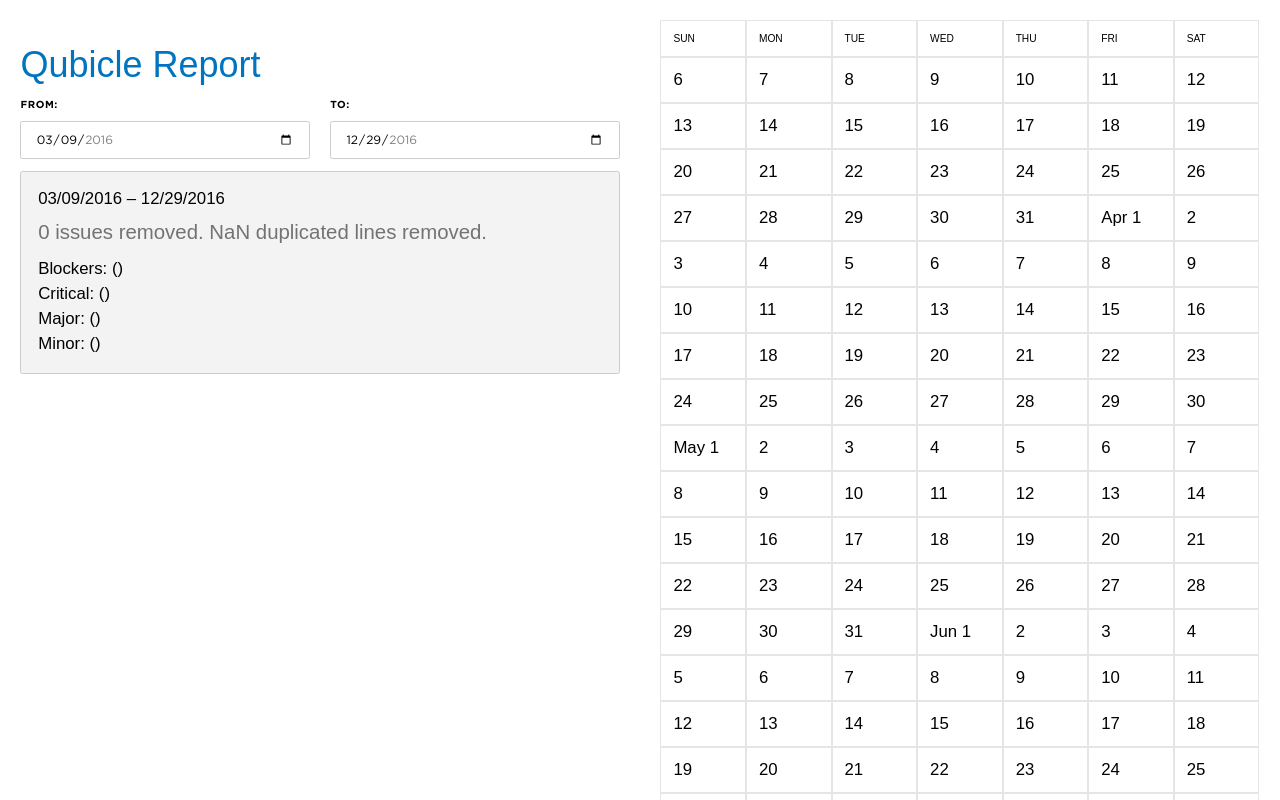
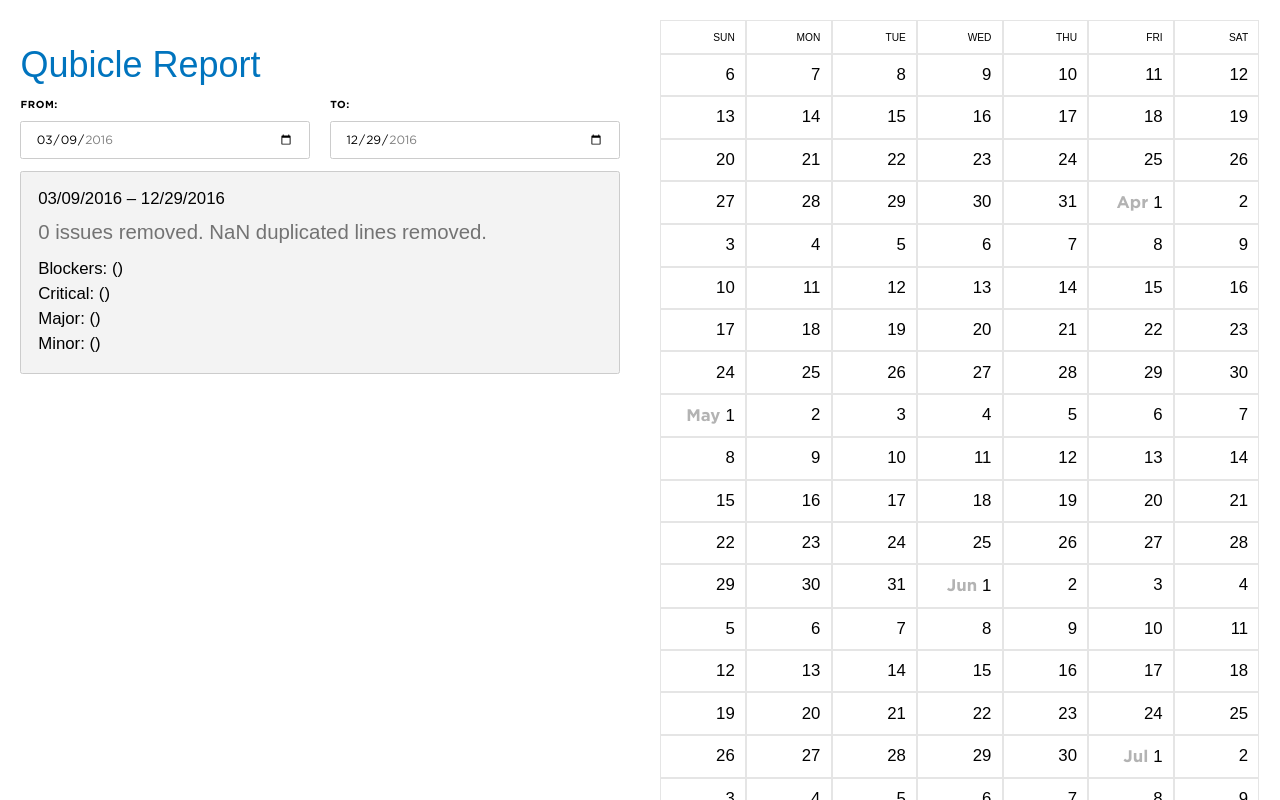
Before and after one commit to juanparadox/qubicle, a React app: page / in a window 1280 px wide. Shown: the top 800 px of the page. Built offline with nearby package versions, Linux system fonts and the light colour scheme.

Commit message:
Minor style changes

```diff
--- a/src/components/CalDay.js
+++ b/src/components/CalDay.js
@@ -2,7 +2,7 @@
 
 const CalDay = ({ children, onClick }) => (
     <div
-        className="padding-2 borderWidth-1 borderColor-white-10 width-seventh"
+        className="padding-1 borderWidth-1 borderColor-white-10 width-seventh textAlign-right"
         onClick={ onClick }
     >
         { children }
--- a/src/components/ScrollyCal.js
+++ b/src/components/ScrollyCal.js
@@ -4,10 +4,7 @@
     isEqual,
     startOfWeek,
     startOfMonth,
-    endOfWeek,
-    subWeeks,
     addWeeks,
-    subDays,
     addDays,
     format
 } from 'date-fns';
@@ -16,17 +13,14 @@
 
 const ScrollyCal = ({ data, onDateClick, startDate, endDate, className }) => {
     let weeks = differenceInCalendarWeeks(startDate, endDate),
-        startOfFirstWeek = startOfWeek(endDate),
-        endOfLastWeek = endOfWeek(startDate);
+        startOfFirstWeek = startOfWeek(endDate);
 
     function drawWeeks(count, fromDate){
         let elements = [],
             i = 0;
         for (i; i < count; i++) {
             let week = addWeeks(fromDate, i),
-                startDay = startOfWeek(week),
-                endDay = endOfWeek(week),
-                day = 0;
+                startDay = startOfWeek(week);
             elements.push(
                 <div className="grid" key={i}>
                     { drawDays(7, startDay) }
@@ -44,10 +38,12 @@
             elements.push(
                 <CalDay key={i}>
                     {
-                        isEqual(day, startOfMonth(day))
-                        ? format(day, 'MMM D')
-                        : format(day, 'D')
+                        isEqual(day, startOfMonth(day)) &&
+                        <span className="fontColor-white-30 fontFamily-bold">
+                            { format(day, 'MMM ') }
+                        </span>
                     }
+                    { format(day, 'D') }
                 </CalDay>
             )
         }
@@ -60,7 +56,7 @@
                 <div className="fontSize-1 grid">
                     {
                         ['SUN', 'MON', 'TUE', 'WED', 'THU', 'FRI', 'SAT'].map(
-                            day => (<CalDay>{ day }</CalDay>)
+                            (day, i) => (<CalDay key={i}>{ day }</CalDay>)
                         )
                     }
                 </div>
```
